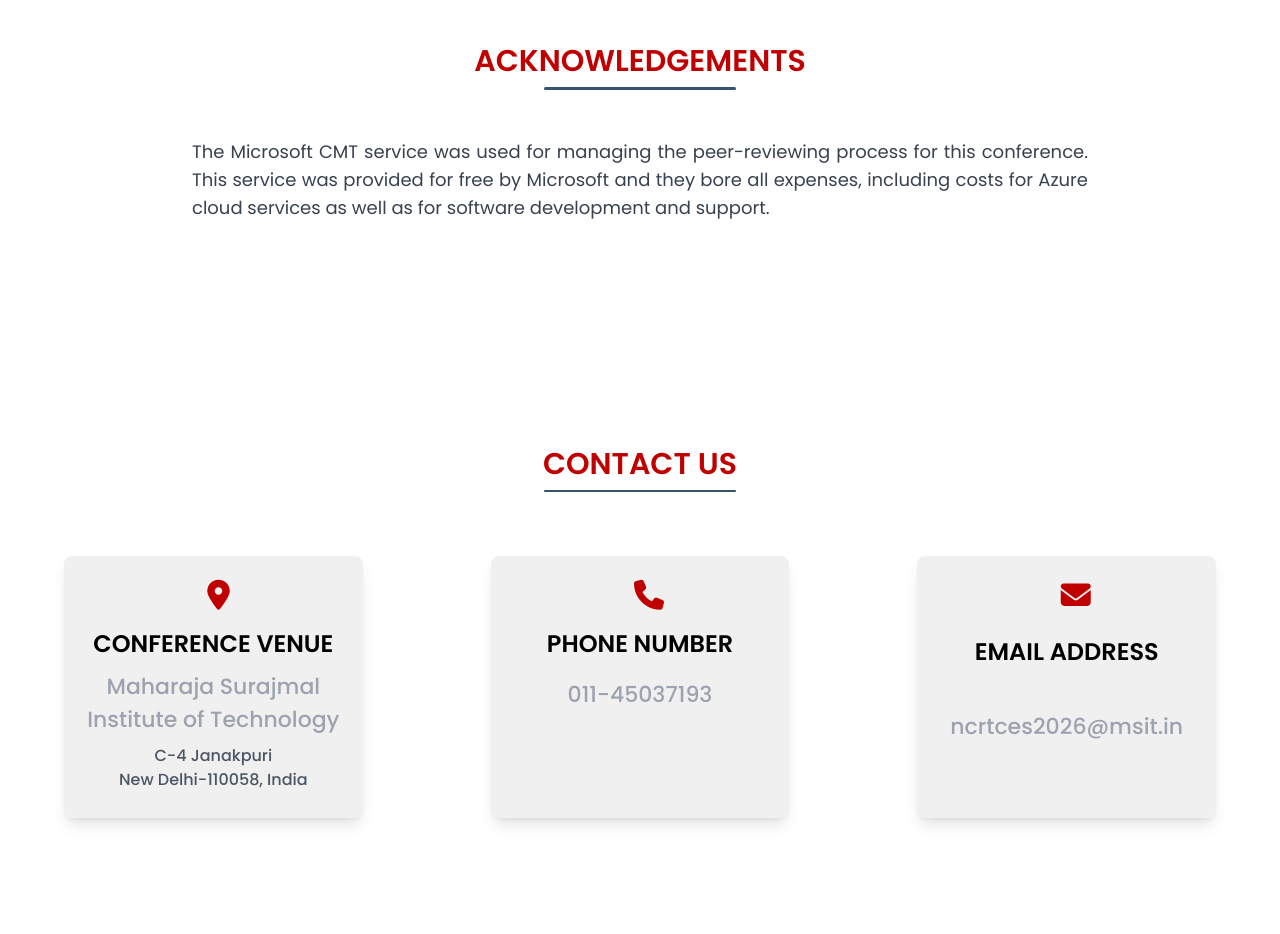
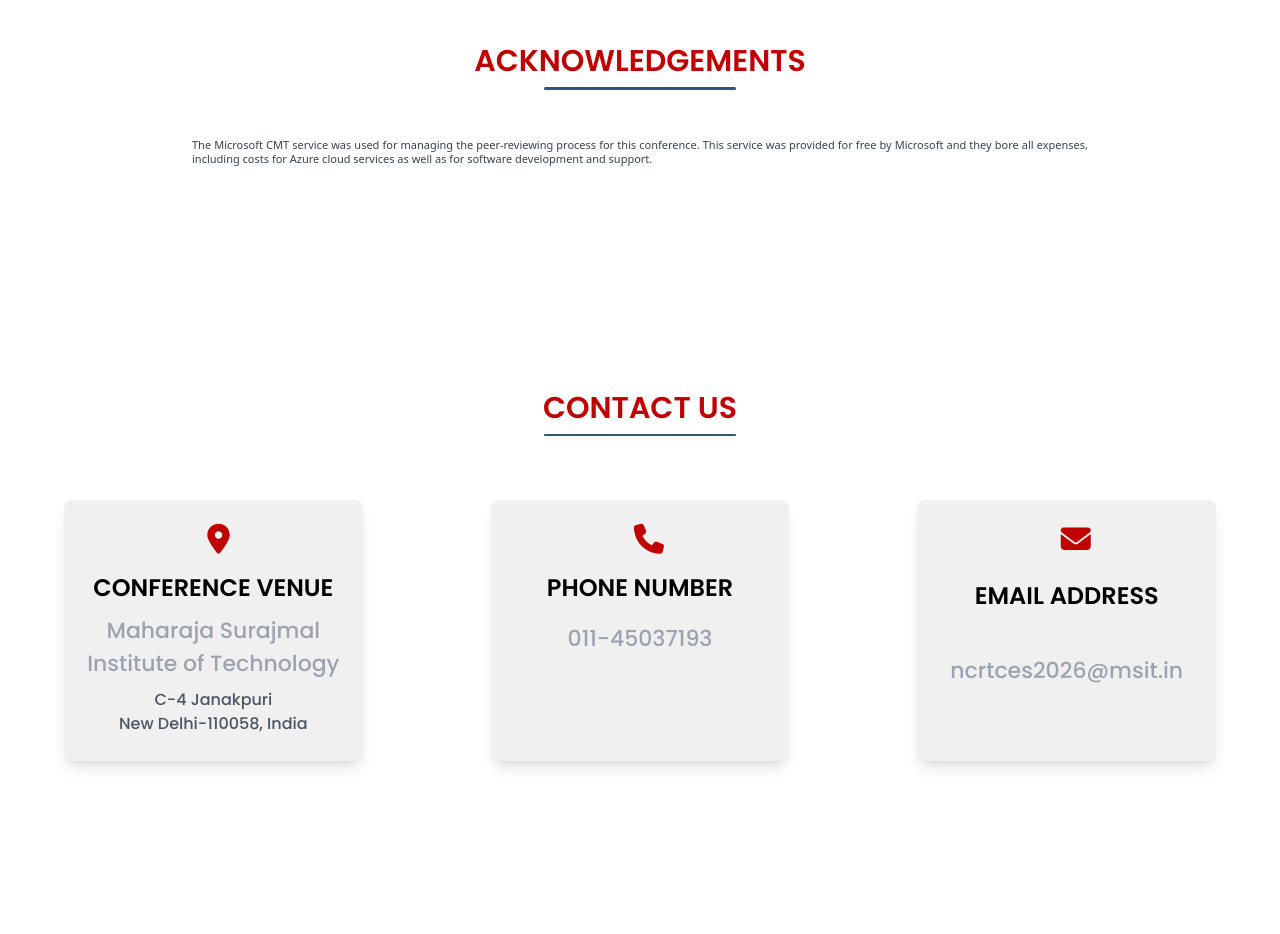
Before and after one commit to ncrtces-team/ncrtces-2026, a React (Vite) app: page / in a window 1280 px wide. Shown: the part 8520-9454 px from the top of the page. Built offline with nearby package versions, Linux system fonts and the light colour scheme.

Commit message:
Update text styling in Acknowledgements component for improved readability

```diff
--- a/pages/Acknowledgements.jsx
+++ b/pages/Acknowledgements.jsx
@@ -13,7 +13,7 @@ const Acknowledgements = () => {
           </div>
 
           <div className="max-w-4xl mx-auto pb-16">
-            <p className="text-md md:text-lg leading-relaxed text-gray-700 text-justify">
+            <p className="leading-tight text-[11px] font-sans break-words text-gray-700 text-justify">
               The Microsoft CMT service was used for managing the peer-reviewing
               process for this conference. This service was provided for free by
               Microsoft and they bore all expenses, including costs for Azure
```
